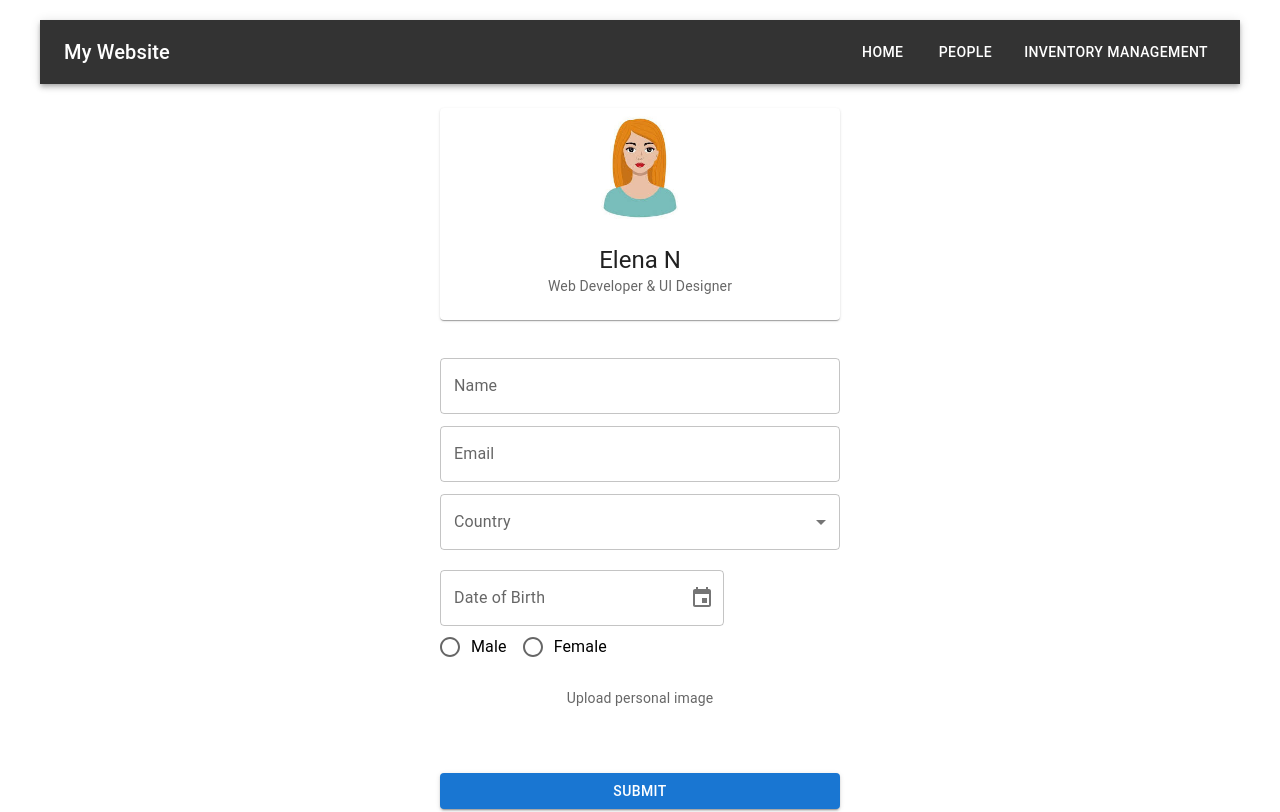
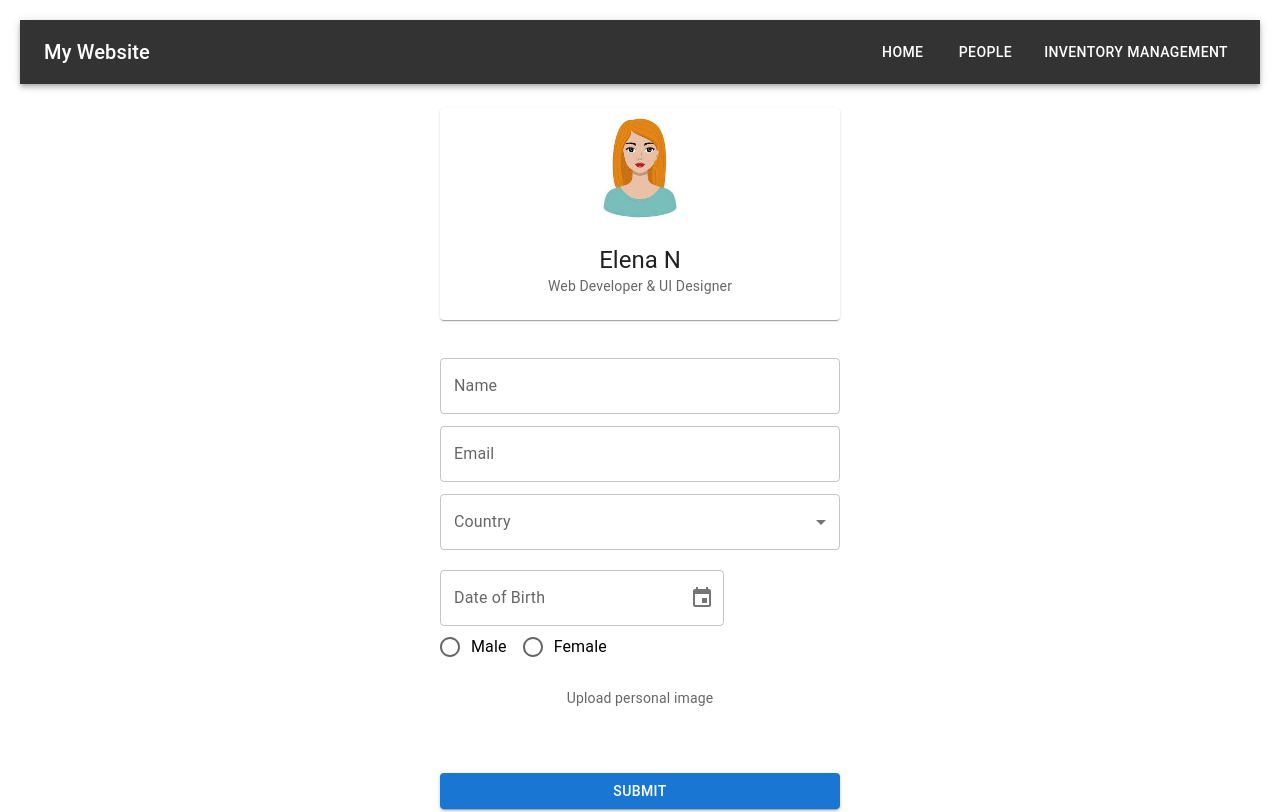
Before and after one commit to nwayr/darbuka-assessment, a React (Create React App) app: page / in a window 1280 px wide. Shown: the top 812 px of the page. Built offline with nearby package versions, Linux system fonts and the light colour scheme; some icons are missing.

Commit message:
fix width on large screens

```diff
--- a/src/App.js
+++ b/src/App.js
@@ -18,7 +18,7 @@ const App = () => {
 
   return (
     <Router>
-      <Box sx={{ maxWidth: "1200px", margin: "auto", padding: "20px" }}>
+      <Box sx={{ maxWidth: "1600px", margin: "auto", padding: "20px" }}>
         <Header />
         <Routes>
           <Route
```
